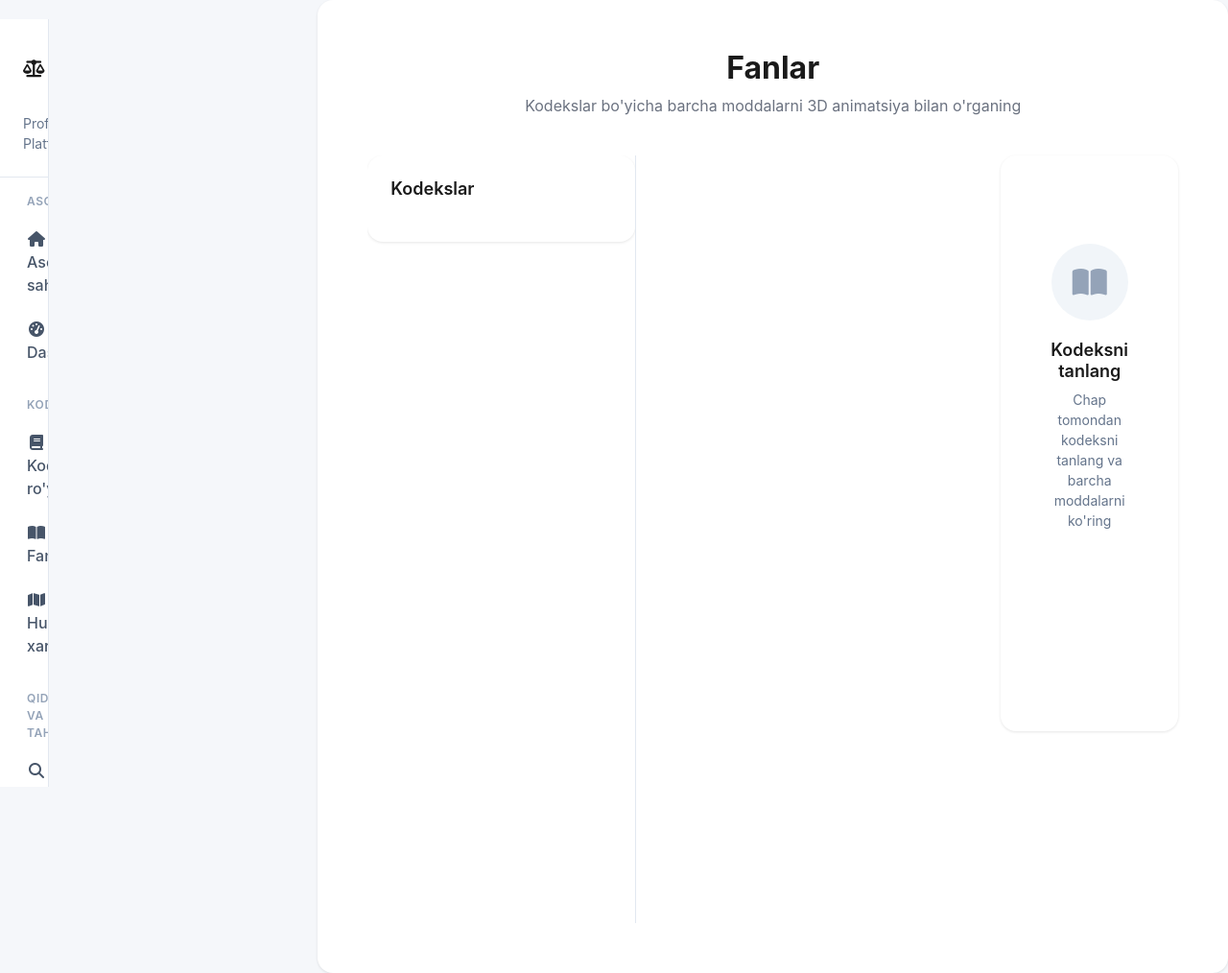
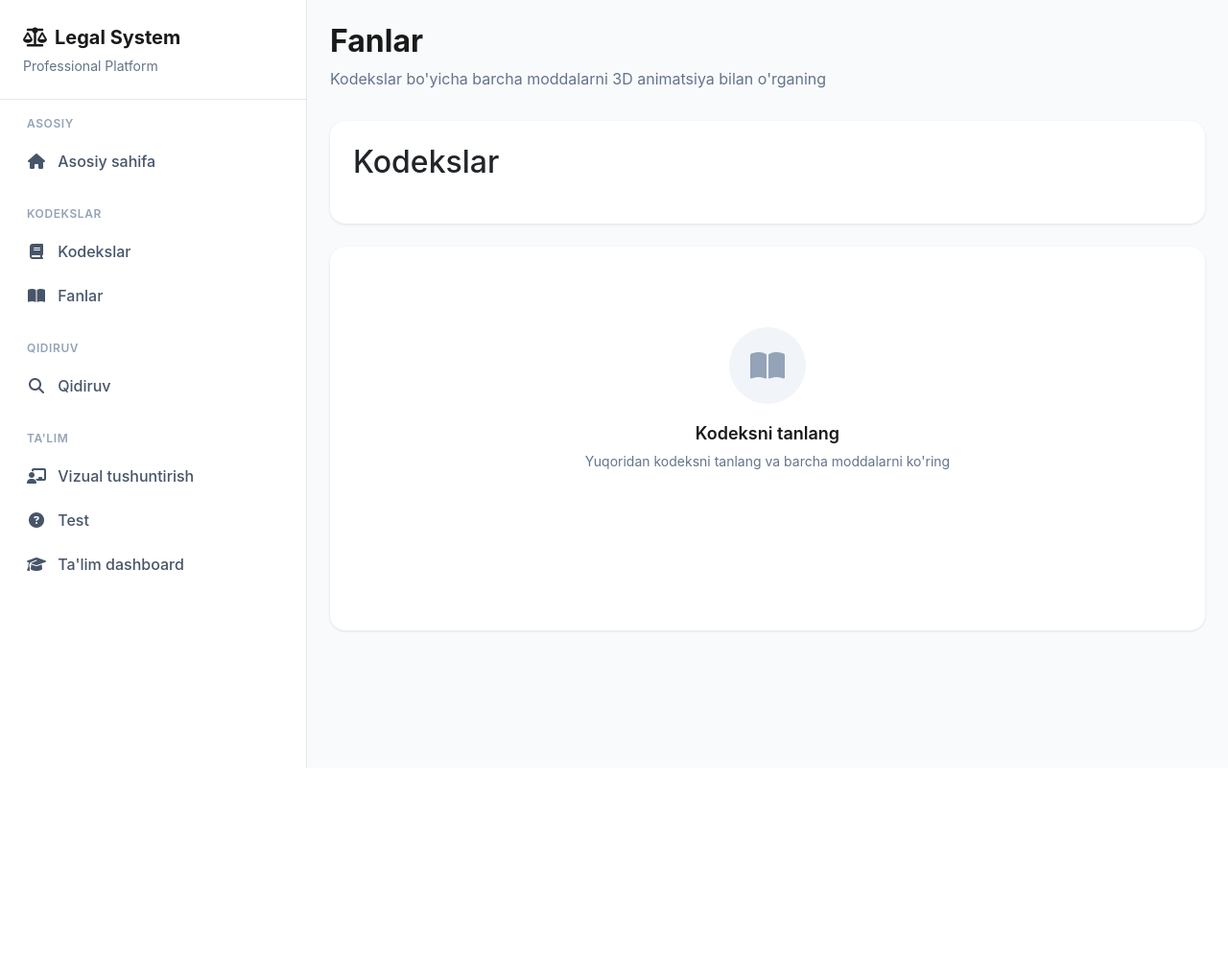
Before and after one commit to akmaljaxonkulov1221-web/Website, a Flask app: template templates/subjects.html in a window 1280 px wide. Shown: the whole page at 96% size. After the commit the page ends 800 px from the top, so only its background shows below. Run offline with Flask 3, Linux system fonts and the light colour scheme; the template is opened without the code that fills it, so the values that code supplies are empty.

Commit message:
Update sidebar to match uploaded image - remove extra sections and improve responsive design

```diff
--- a/templates/professional_base.html
+++ b/templates/professional_base.html
@@ -38,6 +38,7 @@
         .sidebar-header {
             padding: 24px;
             border-bottom: 1px solid #e2e8f0;
+            position: relative;
         }
 
         .sidebar-title {
@@ -247,12 +296,50 @@
                 border-radius: 8px;
                 padding: 8px 12px;
                 cursor: pointer;
+                box-shadow: 0 2px 8px rgba(0,0,0,0.1);
+            }
+
+            .mobile-menu-toggle:hover {
+                background: #f8fafc;
+            }
+
+            .page-title {
+                font-size: 24px;
+            }
+
+            .stats-grid {
+                grid-template-columns: 1fr;
+                gap: 16px;
+            }
+
+            .content-card {
+                padding: 16px;
             }
         }
 
         @media (min-width: 769px) {
             .mobile-menu-toggle {
                 display: none;
+            }
+
+            .sidebar {
+                width: 280px;
+            }
+
+            .main-content {
+                margin-left: 280px;
+                padding: 24px;
+            }
+        }
+
+        @media (min-width: 1024px) {
+            .sidebar {
+                width: 320px;
+            }
+
+            .main-content {
+                margin-left: 320px;
+                max-width: 1400px;
             }
         }
     </style>
@@ -280,34 +372,22 @@
                     <a href="{{ url_for('index') }}" class="nav-item">
                         <i class="fas fa-home"></i> Asosiy sahifa
                     </a>
-                    <a href="{{ url_for('dashboard') }}" class="nav-item">
-                        <i class="fas fa-tachometer-alt"></i> Dashboard
-                    </a>
                 </div>
 
                 <div class="nav-section">
                     <div class="nav-section-title">Kodekslar</div>
                     <a href="{{ url_for('codes') }}" class="nav-item">
-                        <i class="fas fa-book"></i> Kodekslar ro'yxati
+                        <i class="fas fa-book"></i> Kodekslar
                     </a>
                     <a href="{{ url_for('subjects') }}" class="nav-item">
                         <i class="fas fa-book-open"></i> Fanlar
                     </a>
-                    <a href="{{ url_for('legal_map_interactive') }}" class="nav-item">
-                        <i class="fas fa-map"></i> Huquqiy xarita
-                    </a>
                 </div>
 
                 <div class="nav-section">
-                    <div class="nav-section-title">Qidiruv va Tahlil</div>
+                    <div class="nav-section-title">Qidiruv</div>
                     <a href="{{ url_for('search') }}" class="nav-item">
                         <i class="fas fa-search"></i> Qidiruv
-                    </a>
-                    <a href="{{ url_for('analysis') }}" class="nav-item">
-                        <i class="fas fa-brain"></i> AI Tahlili
-                    </a>
-                    <a href="{{ url_for('visualization') }}" class="nav-item">
-                        <i class="fas fa-chart-bar"></i> Vizualizatsiya
                     </a>
                 </div>
 
@@ -317,20 +397,10 @@
                         <i class="fas fa-chalkboard-teacher"></i> Vizual tushuntirish
                     </a>
                     <a href="{{ url_for('interactive_quiz') }}" class="nav-item">
-                        <i class="fas fa-question-circle"></i> Interaktiv test
-                    </a>
-                    <a href="{{ url_for('kahoot_quiz') }}" class="nav-item">
-                        <i class="fas fa-trophy"></i> Kahoot test
+                        <i class="fas fa-question-circle"></i> Test
                     </a>
                     <a href="{{ url_for('education_dashboard') }}" class="nav-item">
                         <i class="fas fa-graduation-cap"></i> Ta'lim dashboard
-                    </a>
-                </div>
-
-                <div class="nav-section">
-                    <div class="nav-section-title">Boshqalar</div>
-                    <a href="{{ url_for('export_json') }}" class="nav-item">
-                        <i class="fas fa-download"></i> Eksport
                     </a>
                 </div>
             </nav>
@@ -347,7 +417,22 @@
     <script>
         function toggleSidebar() {
             const sidebar = document.getElementById('sidebar');
+            const backdrop = document.getElementById('mobileBackdrop');
+
             sidebar.classList.toggle('open');
+            if (sidebar.classList.contains('open')) {
+                backdrop.classList.add('show');
+            } else {
+                backdrop.classList.remove('show');
+            }
+        }
+
+        function closeSidebar() {
+            const sidebar = document.getElementById('sidebar');
+            const backdrop = document.getElementById('mobileBackdrop');
+
+            sidebar.classList.remove('open');
+            backdrop.classList.remove('show');
         }
 
         // Set active nav item
@@ -366,12 +451,27 @@
         document.addEventListener('click', function(event) {
             const sidebar = document.getElementById('sidebar');
             const toggle = document.querySelector('.mobile-menu-toggle');
+            const backdrop = document.getElementById('mobileBackdrop');
 
             if (window.innerWidth <= 768 &&
                 !sidebar.contains(event.target) &&
                 !toggle.contains(event.target) &&
                 sidebar.classList.contains('open')) {
-                sidebar.classList.remove('open');
+                closeSidebar();
+            }
+        });
+
+        // Close sidebar on window resize if open
+        window.addEventListener('resize', function() {
+            if (window.innerWidth > 768) {
+                closeSidebar();
+            }
+        });
+
+        // Close sidebar with Escape key
+        document.addEventListener('keydown', function(event) {
+            if (event.key === 'Escape') {
+                closeSidebar();
             }
         });
     </script>
--- a/templates/subjects.html
+++ b/templates/subjects.html
@@ -4,74 +4,40 @@
 
 {% block extra_css %}
 <style>
-body {
-    background: #f5f7fa;
-    font-family: 'Inter', -apple-system, BlinkMacSystemFont, sans-serif;
+.page-content {
+    display: grid;
+    grid-template-columns: 1fr;
+    gap: 24px;
 }
 
-.main-container {
-    max-width: 1400px;
-    margin: 0 auto;
-    padding: 20px;
-}
-
-.header-section {
-    text-align: center;
-    margin-bottom: 40px;
-}
-
-.header-title {
-    font-size: 32px;
-    font-weight: 700;
-    color: #1a1a1a;
-    margin-bottom: 8px;
-}
-
-.header-subtitle {
-    font-size: 16px;
-    color: #6b7280;
-    font-weight: 400;
-}
-
-.content-grid {
-    display: grid;
-    grid-template-columns: 350px 1fr;
-    gap: 30px;
-    align-items: start;
-}
-
-.sidebar {
-    position: sticky;
-    top: 20px;
-}
-
-.code-list {
+.codes-section {
     background: white;
     border-radius: 16px;
     padding: 24px;
     box-shadow: 0 1px 3px rgba(0,0,0,0.1);
 }
 
-.sidebar-title {
-    font-size: 18px;
-    font-weight: 600;
-    color: #1a1a1a;
-    margin-bottom: 20px;
+.codes-grid {
+    display: grid;
+    grid-template-columns: repeat(auto-fill, minmax(250px, 1fr));
+    gap: 16px;
+    margin-top: 20px;
 }
 
 .code-item {
-    padding: 16px;
+    padding: 20px;
     border-radius: 12px;
-    margin-bottom: 12px;
     cursor: pointer;
     transition: all 0.2s ease;
     border: 2px solid transparent;
     background: #f8fafc;
+    text-align: center;
 }
 
 .code-item:hover {
     background: #f1f5f9;
-    transform: translateY(-1px);
+    transform: translateY(-2px);
+    box-shadow: 0 4px 12px rgba(0,0,0,0.1);
 }
 
 .code-item.selected {
@@ -112,43 +78,26 @@ body {
     font-size: 16px;
     font-weight: 600;
     margin-bottom: 4px;
-    text-align: center;
 }
 
 .code-count {
     font-size: 14px;
     opacity: 0.8;
-    text-align: center;
 }
 
-.main-content {
+.articles-section {
     background: white;
     border-radius: 16px;
-    padding: 32px;
+    padding: 24px;
     box-shadow: 0 1px 3px rgba(0,0,0,0.1);
-    min-height: 600px;
-}
-
-.content-header {
-    margin-bottom: 32px;
-}
-
-.content-title {
-    font-size: 24px;
-    font-weight: 600;
-    color: #1a1a1a;
-    margin-bottom: 8px;
-}
-
-.content-subtitle {
-    font-size: 14px;
-    color: #6b7280;
+    min-height: 400px;
 }
 
 .articles-grid {
     display: grid;
     grid-template-columns: repeat(auto-fill, minmax(300px, 1fr));
     gap: 20px;
+    margin-top: 20px;
 }
 
 .article-card {
@@ -358,6 +307,7 @@ body {
     gap: 8px;
     margin-bottom: 24px;
     border-bottom: 1px solid #e2e8f0;
+    flex-wrap: wrap;
 }
 
 .feature-tab {
@@ -523,6 +473,7 @@ body {
     gap: 16px;
     justify-content: center;
     margin-bottom: 20px;
+    flex-wrap: wrap;
 }
 
 .quiz-btn {
@@ -645,7 +596,7 @@ body {
 
 .analysis-content {
     display: grid;
-    grid-template-columns: 1fr 1fr;
+    grid-template-columns: 1fr;
     gap: 24px;
 }
 
@@ -731,21 +682,48 @@ body {
 .check-answer:hover {
     background: #059669;
 }
+
+@media (max-width: 768px) {
+    .codes-grid {
+        grid-template-columns: 1fr;
+    }
+
+    .articles-grid {
+        grid-template-columns: 1fr;
+    }
+
+    .feature-tabs {
+        gap: 4px;
+    }
+
+    .feature-tab {
+        padding: 8px 12px;
+        font-size: 14px;
+    }
+
+    .quiz-buttons {
+        flex-direction: column;
+        align-items: center;
+    }
+
+    .quiz-btn {
+        width: 100%;
+        max-width: 200px;
+    }
+}
 </style>
 {% endblock %}
 
 {% block content %}
-<div class="main-container">
-    <div class="header-section">
-        <h1 class="header-title">Fanlar</h1>
-        <p class="header-subtitle">Kodekslar bo'yicha barcha moddalarni 3D animatsiya bilan o'rganing</p>
+<div class="page-header">
+    <h1 class="page-title">Fanlar</h1>
+    <p class="page-subtitle">Kodekslar bo'yicha barcha moddalarni 3D animatsiya bilan o'rganing</p>
 </div>
 
-    <div class="content-grid">
-        <!-- Sidebar -->
-        <div class="sidebar">
-            <div class="code-list">
-                <h3 class="sidebar-title">Kodekslar</h3>
+<div class="page-content">
+    <div class="codes-section">
+        <h2>Kodekslar</h2>
+        <div class="codes-grid">
             {% for code_name, code_data in legal_data.items() %}
             <div class="code-item {% if 'Jinoyat' in code_name %}crime{% elif 'Fuqarolik' in code_name %}civil{% elif 'Ma\'muriy' in code_name %}admin{% endif %}"
                  onclick="selectCode('{{ code_name }}')">
@@ -771,24 +749,20 @@ body {
         </div>
     </div>
 
-        <!-- Main Content -->
-        <div class="main-content">
+    <div class="articles-section">
         <div id="emptyState" class="empty-state">
             <div class="empty-icon">
                 <i class="fas fa-book-open"></i>
             </div>
             <h3 class="empty-title">Kodeksni tanlang</h3>
-                <p class="empty-text">Chap tomondan kodeksni tanlang va barcha moddalarni ko'ring</p>
+            <p class="empty-text">Yuqoridan kodeksni tanlang va barcha moddalarni ko'ring</p>
         </div>
 
         <div id="articlesContent" style="display: none;">
-                <div class="content-header">
-                    <h2 class="content-title" id="selectedCodeTitle">Kodeks nomi</h2>
-                    <p class="content-subtitle" id="selectedCodeSubtitle">Barcha moddalar ro'yxati</p>
-                </div>
+            <h2 id="selectedCodeTitle">Kodeks nomi</h2>
+            <p class="text-muted" id="selectedCodeSubtitle">Barcha moddalar ro'yxati</p>
             <div class="articles-grid" id="articlesGrid">
                 <!-- Articles will be loaded here -->
-                </div>
             </div>
         </div>
     </div>
```
Also changed, not shown: other parts of templates/professional_base.html (+55 -2 lines). Lines whose indentation alone changed are shown as unchanged.
